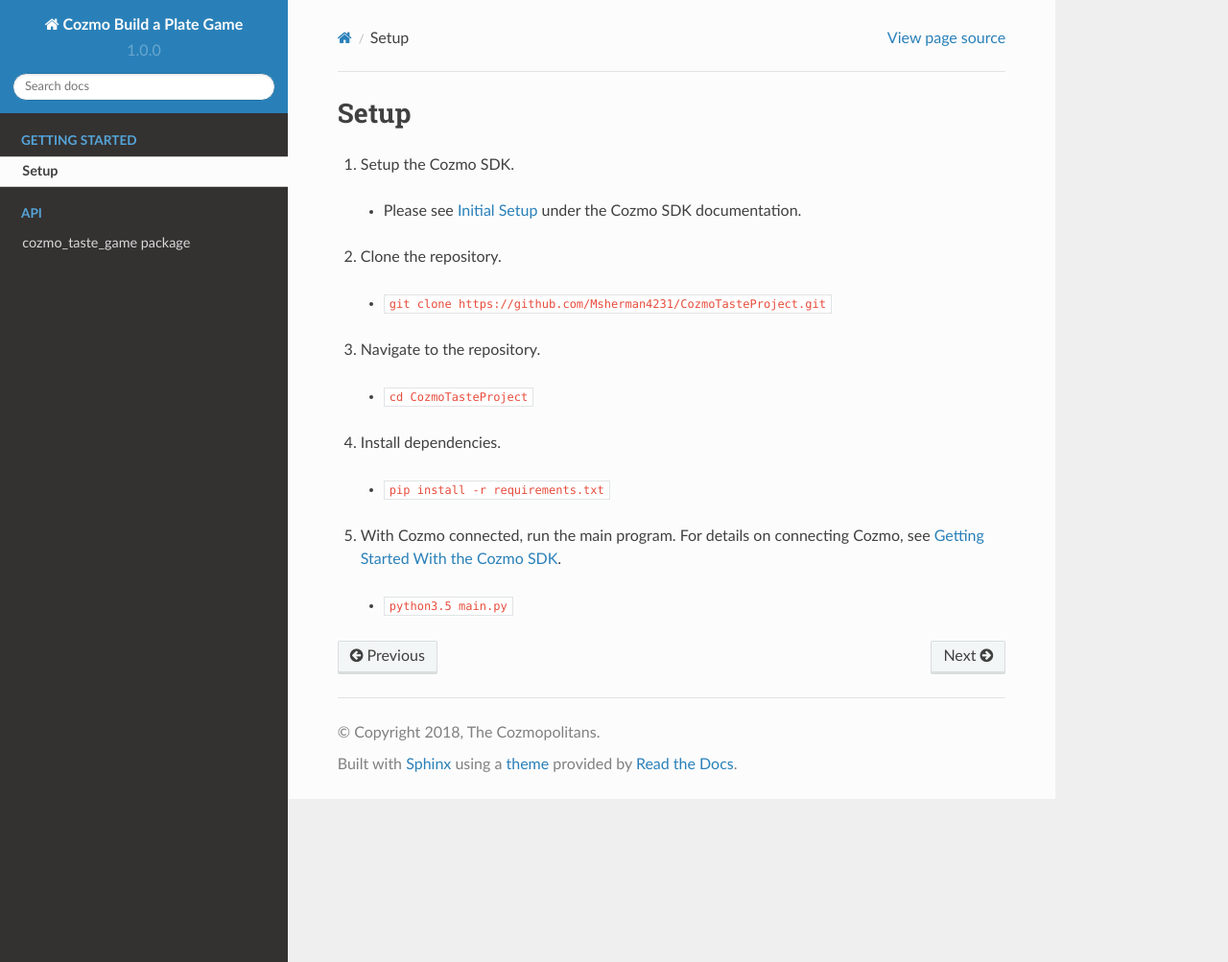
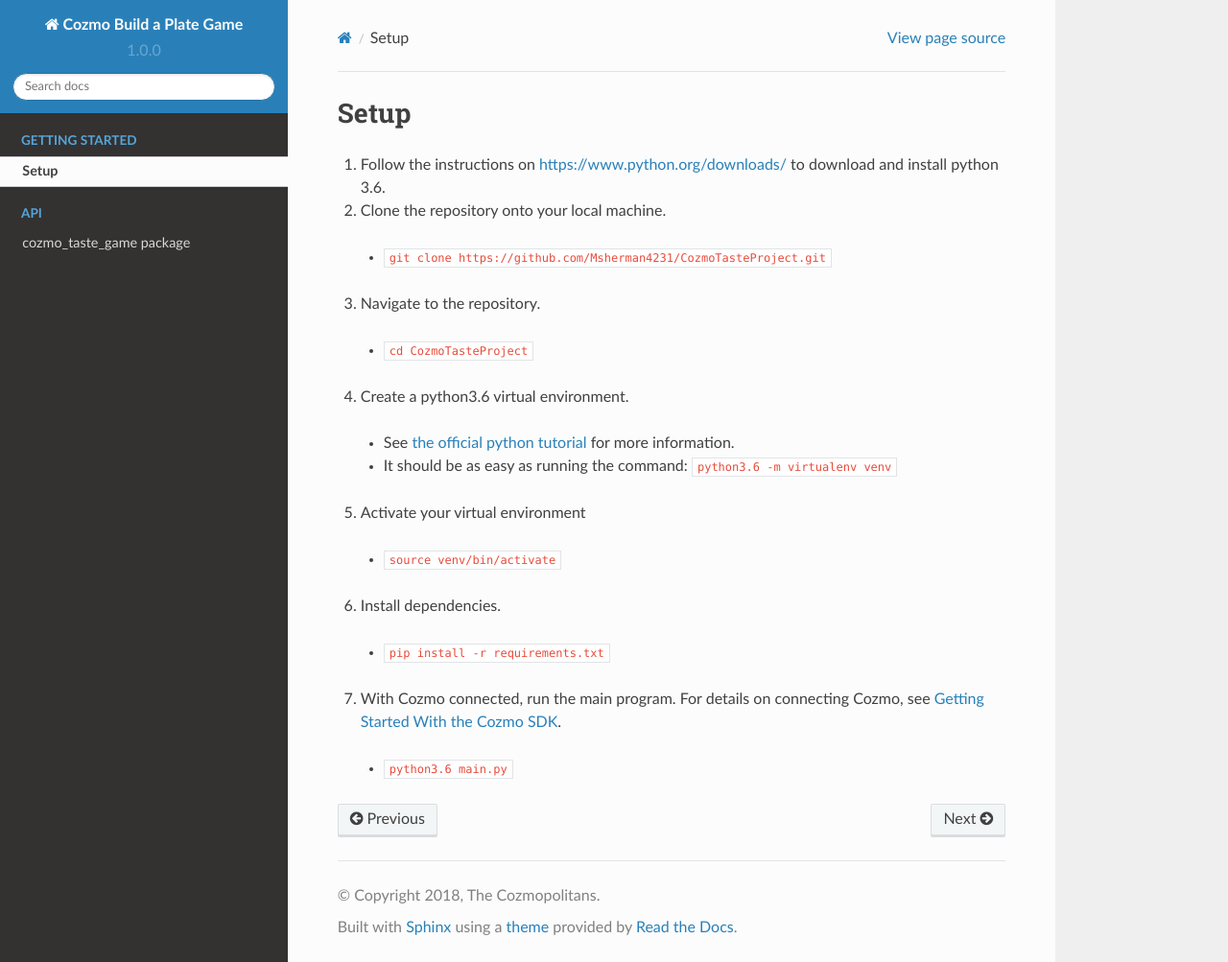
Before and after one commit to thejamiewyatt/CookingWithCozmo, a Sphinx documentation site: the page built from docs/setup.rst, in a window 1280 px wide and 1003 px high. Shown: the whole window at 96% size. Built offline with Sphinx 7.4.7 and the Read the Docs theme 2.0.0, drawn with Linux system fonts in a browser that asks for light colours.

Commit message:
Add .readthedocs.yml

```diff
--- a/docs/setup.rst
+++ b/docs/setup.rst
@@ -1,11 +1,9 @@
 Setup
 =====
 
-1. Setup the Cozmo SDK.
+1. Follow the instructions on https://www.python.org/downloads/ to download and install python 3.6.
 
-  * Please see `Initial Setup <http://cozmosdk.anki.com/docs/initial.html>`_ under the Cozmo SDK documentation.
-
-2. Clone the repository.
+2. Clone the repository onto your local machine.
 
   * ``git clone https://github.com/Msherman4231/CozmoTasteProject.git``
 
@@ -13,10 +11,20 @@ Setup
 
   * ``cd CozmoTasteProject``
 
-4. Install dependencies.
+4. Create a python3.6 virtual environment.
+
+  * See `the official python tutorial <https://docs.python.org/3/tutorial/venv.html>`_ for more information.
+  * It should be as easy as running the command:
+    ``python3.6 -m virtualenv venv``
+
+5. Activate your virtual environment
+
+  *  ``source venv/bin/activate``
+
+6. Install dependencies.
 
   * ``pip install -r requirements.txt``
 
-5. With Cozmo connected, run the main program. For details on connecting Cozmo, see `Getting Started With the Cozmo SDK <http://cozmosdk.anki.com/docs/getstarted.html>`_.
+7. With Cozmo connected, run the main program. For details on connecting Cozmo, see `Getting Started With the Cozmo SDK <http://cozmosdk.anki.com/docs/getstarted.html>`_.
 
-  * ``python3.5 main.py``
+  * ``python3.6 main.py``
```
Also changed, not shown: .readthedocs.yml (added).
